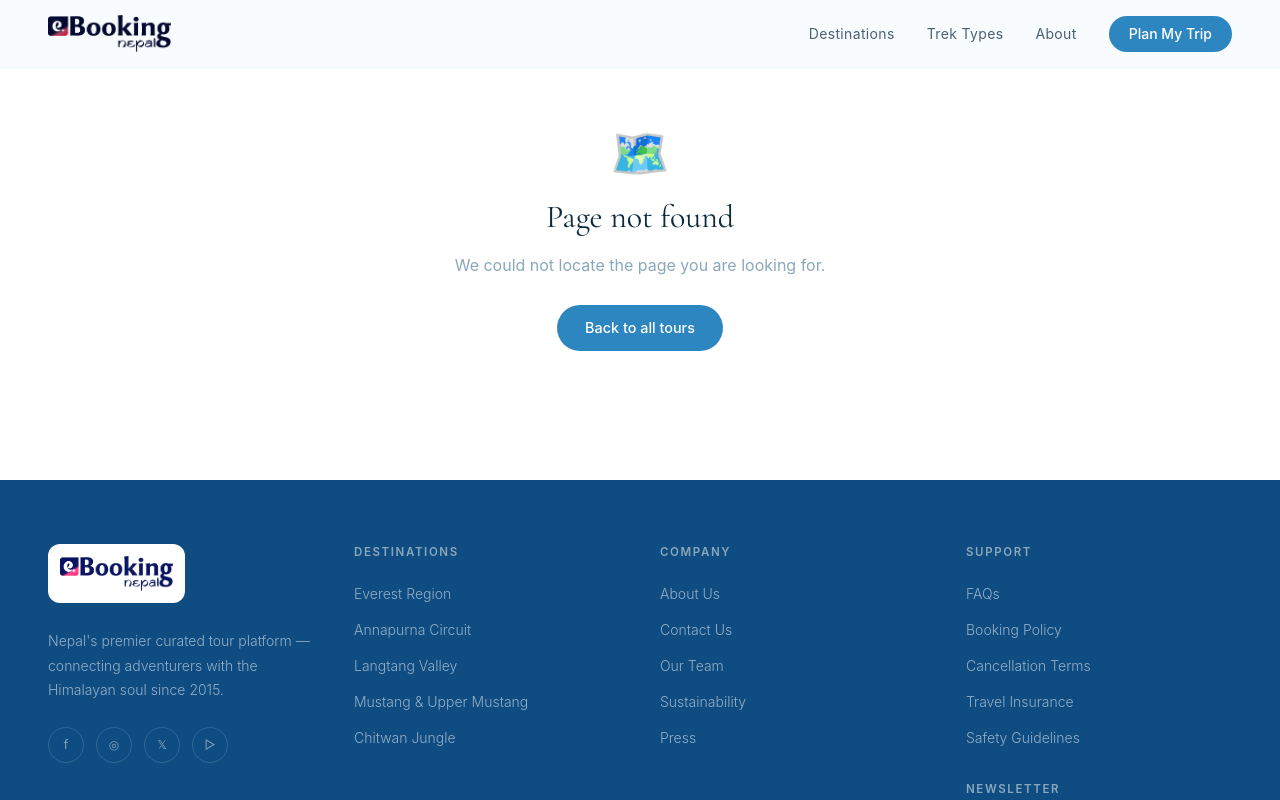
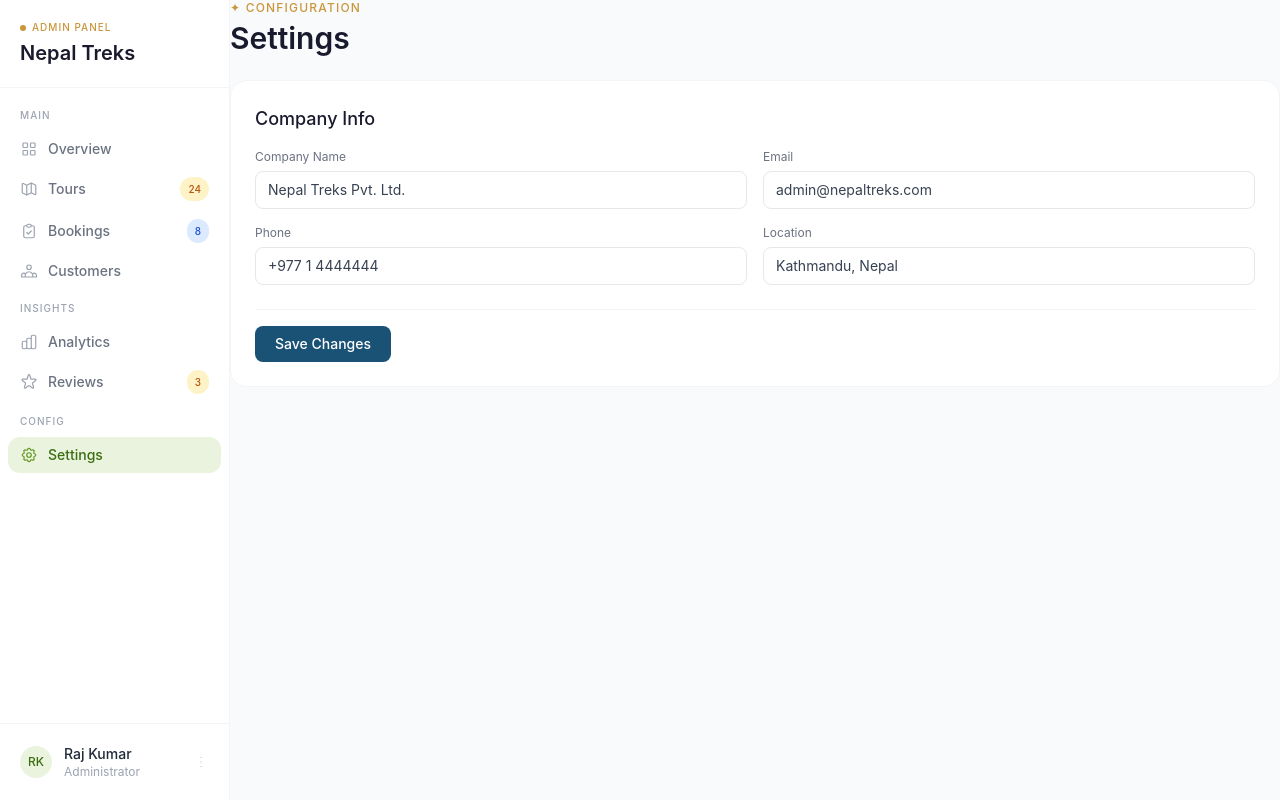
Before and after one commit to Saugatzz/college-project-frontend, a Next.js app: page /dashboard/settings in a window 1280 px wide. Before the commit this address had no page. Shown: the top 800 px of the page. Built offline with nearby package versions, Linux system fonts and the light colour scheme.

Commit message:
dashboard rotes done

```diff
--- /dev/null
+++ b/app/dashboard/bookings/page.tsx
@@ -0,0 +1,17 @@
+import BookingTable from "@/components/dashboard/BookingTable";
+
+export default function BookingsPage() {
+  return (
+    <div className="space-y-6">
+      <div>
+        <p className="text-xs font-medium tracking-widest text-[#C9963B] uppercase mb-1">
+          ✦ Reservations
+        </p>
+        <h1 className="font-playfair text-3xl font-semibold text-[#1a1a2e]">
+          Bookings
+        </h1>
+      </div>
+      <BookingTable />
+    </div>
+  );
+}
--- /dev/null
+++ b/app/dashboard/customers/page.tsx
@@ -0,0 +1,17 @@
+import CustomerTable from "@/components/dashboard/CustomerTable";
+
+export default function CustomersPage() {
+  return (
+    <div className="space-y-6">
+      <div>
+        <p className="text-xs font-medium tracking-widest text-[#C9963B] uppercase mb-1">
+          ✦ People
+        </p>
+        <h1 className="font-playfair text-3xl font-semibold text-[#1a1a2e]">
+          Customers
+        </h1>
+      </div>
+      <CustomerTable />
+    </div>
+  );
+}
--- a/app/dashboard/layout.tsx
+++ b/app/dashboard/layout.tsx
@@ -1,4 +1,5 @@
 import Sidebar from "@/components/sidebar/Sidebar";
+
 
 export default function DashboardLayout({ children }) {
   return (
--- /dev/null
+++ b/app/dashboard/reviews/page.tsx
@@ -0,0 +1,17 @@
+import ReviewList from "@/components/dashboard/ReviewList";
+
+export default function ReviewsPage() {
+  return (
+    <div className="space-y-6">
+      <div>
+        <p className="text-xs font-medium tracking-widest text-[#C9963B] uppercase mb-1">
+          ✦ Feedback
+        </p>
+        <h1 className="font-playfair text-3xl font-semibold text-[#1a1a2e]">
+          Reviews
+        </h1>
+      </div>
+      <ReviewList />
+    </div>
+  );
+}
--- /dev/null
+++ b/app/dashboard/settings/page.tsx
@@ -0,0 +1,46 @@
+export default function SettingsPage() {
+  return (
+    <div className="space-y-6">
+      <div>
+        <p className="text-xs font-medium tracking-widest text-[#C9963B] uppercase mb-1">
+          ✦ Configuration
+        </p>
+        <h1 className="font-playfair text-3xl font-semibold text-[#1a1a2e]">
+          Settings
+        </h1>
+      </div>
+
+      <div className="bg-white rounded-2xl border border-gray-100 p-6 space-y-6">
+        <section>
+          <h2 className="font-playfair text-lg font-medium text-[#1a1a2e] mb-4">
+            Company Info
+          </h2>
+          <div className="grid grid-cols-1 md:grid-cols-2 gap-4">
+            {[
+              { label: "Company Name", value: "Nepal Treks Pvt. Ltd." },
+              { label: "Email", value: "admin@nepaltreks.com" },
+              { label: "Phone", value: "+977 1 4444444" },
+              { label: "Location", value: "Kathmandu, Nepal" },
+            ].map((f) => (
+              <div key={f.label}>
+                <label className="block text-xs text-gray-500 mb-1.5">
+                  {f.label}
+                </label>
+                <input
+                  defaultValue={f.value}
+                  className="w-full border border-gray-200 rounded-lg px-3 py-2 text-sm text-gray-700 focus:outline-none focus:border-[#1A5276]"
+                />
+              </div>
+            ))}
+          </div>
+        </section>
+
+        <div className="border-t border-gray-100 pt-4">
+          <button className="px-5 py-2 bg-[#1A5276] text-white rounded-lg text-sm font-medium hover:bg-[#154360] transition-colors">
+            Save Changes
+          </button>
+        </div>
+      </div>
+    </div>
+  );
+}
--- a/app/layout.tsx
+++ b/app/layout.tsx
@@ -1,25 +1,31 @@
+'use client';
+
 import type { Metadata } from 'next';
-// app/layout.tsx
+import { usePathname } from 'next/navigation';
 import '@mantine/core/styles.css';
 import './globals.css';
 import Header from '@/components/layout/Header';
 import Footer from '@/components/layout/Footer';
 import { MantineProvider } from '@mantine/core';
 
-export const metadata: Metadata = {
-  title: 'eBooking Nepal — Premier Tour Curator',
-  description: 'Discover curated tours in Nepal — from Everest treks to cultural heritage journeys.',
-};
+export default function RootLayout({ children }: { children: React.ReactNode }) {
+  const pathname = usePathname();
 
-export default function RootLayout({ children }: { children: React.ReactNode }) {
+
+  const isDashboard = pathname?.startsWith('/dashboard');
+
   return (
     <html lang="en">
       <body>
-        <Header />
+        {/* Only show the marketing Header if NOT on a dashboard page */}
+        {!isDashboard && <Header />}
+
         <MantineProvider>
           {children}
         </MantineProvider>
-        <Footer />
+
+        {/* Only show the marketing Footer if NOT on a dashboard page */}
+        {!isDashboard && <Footer />}
       </body>
     </html>
   );
--- a/components/dashboard/ReviewList.tsx
+++ b/components/dashboard/ReviewList.tsx
@@ -1,4 +1,5 @@
-import { REVIEWS } from "@/lib/constants";
+import { REVIEWS } from "@/lib/constant";
+
 
 export default function ReviewList() {
   return (
--- a/components/dashboard/Topbar.tsx
+++ b/components/dashboard/Topbar.tsx
@@ -4,13 +4,13 @@ import { usePathname } from "next/navigation";
 import Button from "@/components/ui/Button";
 
 const pageTitles: Record<string, string> = {
-  "/": "Overview",
-  "/tours": "Tours",
-  "/bookings": "Bookings",
-  "/customers": "Customers",
-  "/analytics": "Analytics",
-  "/reviews": "Reviews",
-  "/settings": "Settings",
+  "/dashboard": "Overview",
+  "/dashboard/tours": "Tours",
+  "/dashboard/bookings": "Bookings",
+  "/dashboard/customers": "Customers",
+  "/dashboard/analytics": "Analytics",
+  "/dashboard/reviews": "Reviews",
+  "/dashboard/settings": "Settings",
 };
 
 export default function Topbar() {
--- a/components/dashboard/TourTable.tsx
+++ b/components/dashboard/TourTable.tsx
@@ -1,5 +1,6 @@
 import Badge from "@/components/ui/Badge";
-import { TOURS } from "@/lib/constants";
+import { TOURS } from "@/lib/constant";
+
 
 export default function TourTable() {
   return (
--- a/components/sidebar/Sidebar.tsx
+++ b/components/sidebar/Sidebar.tsx
@@ -9,23 +9,23 @@ const navGroups = [
   {
     label: "Main",
     items: [
-      { href: "/", icon: "grid", label: "Overview" },
-      { href: "/tours", icon: "map-2", label: "Tours", badge: "24" },
-      { href: "/bookings", icon: "calendar-check", label: "Bookings", badge: "8", badgeVariant: "blue" as const },
-      { href: "/customers", icon: "users", label: "Customers" },
+      { href: "/dashboard",           icon: "grid",           label: "Overview" },
+      { href: "/dashboard/tours",     icon: "map-2",          label: "Tours",    badge: "24" },
+      { href: "/dashboard/bookings",  icon: "calendar-check", label: "Bookings", badge: "8", badgeVariant: "blue" as const },
+      { href: "/dashboard/customers", icon: "users",          label: "Customers" },
     ],
   },
   {
     label: "Insights",
     items: [
-      { href: "/analytics", icon: "chart-bar", label: "Analytics" },
-      { href: "/reviews", icon: "star", label: "Reviews", badge: "3" },
+      { href: "/dashboard/analytics", icon: "chart-bar", label: "Analytics" },
+      { href: "/dashboard/reviews",   icon: "star",      label: "Reviews",  badge: "3" },
     ],
   },
   {
     label: "Config",
     items: [
-      { href: "/settings", icon: "settings", label: "Settings" },
+      { href: "/dashboard/settings",  icon: "settings",  label: "Settings" },
     ],
   },
 ];
@@ -61,8 +61,8 @@ export default function Sidebar() {
                 badge={item.badge}
                 badgeVariant={item.badgeVariant}
                 active={
-                  item.href === "/"
-                    ? pathname === "/"
+                  item.href === "/dashboard"
+                    ? pathname === "/dashboard"
                     : pathname.startsWith(item.href)
                 }
               />
```
